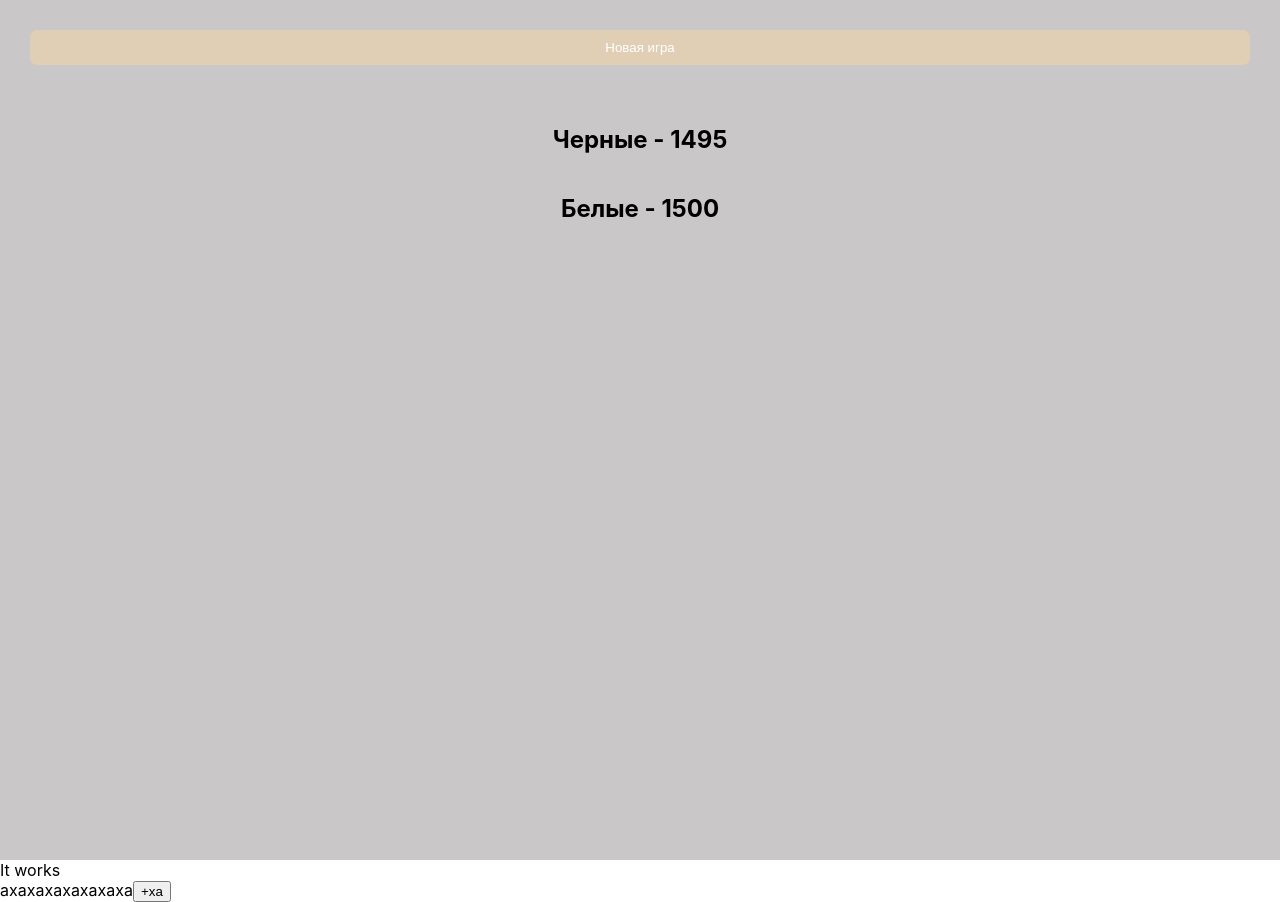
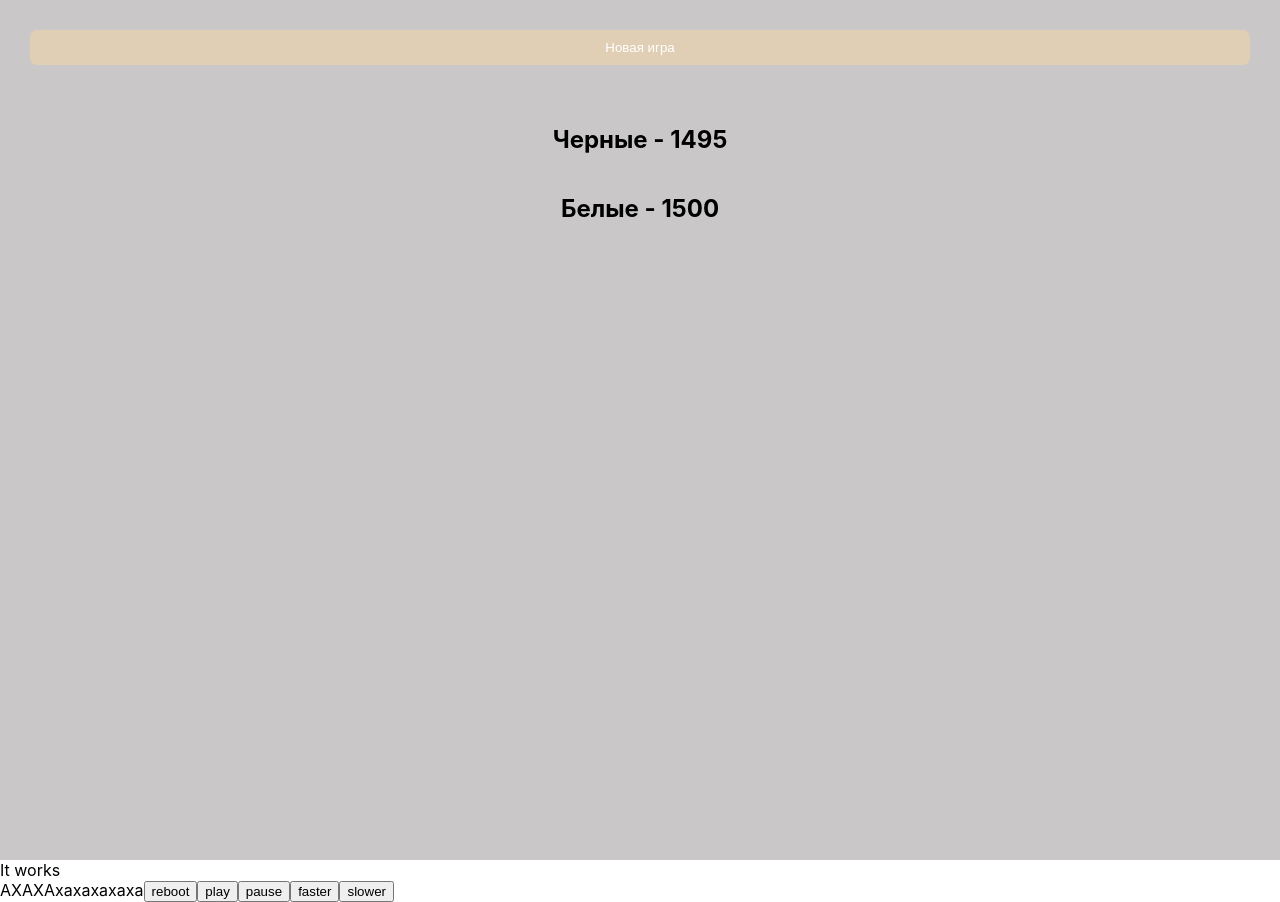
Before and after one commit to nkkpao/matden, a React (Create React App) app: page / in a window 1280 px wide. Built offline with nearby package versions, Linux system fonts and the light colour scheme.

Commit message:
Update AxaxaComponent.jsx

```diff
--- a/src/components/AxaxaComponent.jsx
+++ b/src/components/AxaxaComponent.jsx
@@ -1,30 +1,57 @@
 import React, { useState, useEffect, useRef } from "react";
 
 export const AxaxaComponent = () => {
-  const [axa, setAxa] = useState("axaxa");
+  const initialAxaxaState = "AXAXA";
+  const initialIntervalState = 1000;
+  let addedString = "xa";
+
+  const [axa, setAxa] = useState(initialAxaxaState);
+  const [intervalTime, setIntervalTime] = useState(initialIntervalState);
 
   const timer = useRef(null);
 
   useEffect(() => {
-    startTimer();
+    handlePlay();
   });
 
-  function startTimer() {
+  function plusHa() {
+    setAxa((axa) => (axa += addedString));
+  }
+
+  function handlePlay() {
     if (timer.current) {
       clearInterval(timer.current);
     }
     const callback = plusHa;
-    timer.current = setInterval(callback, 1000);
+    timer.current = setInterval(callback, intervalTime);
   }
 
-  function plusHa() {
-    setAxa((axa) => (axa += "xa"));
+  function handlePause() {
+    clearInterval(timer.current);
+  }
+
+  function handleReboot() {
+    setAxa((axa) => (axa = initialAxaxaState));
+  }
+
+  function handleSlower() {
+    setIntervalTime((interval) => (interval *= 2));
+    handlePlay();
+  }
+
+  function handleFaster() {
+    setIntervalTime((interval) => (interval /= 2));
+    handlePlay();
   }
 
   return (
     <div className="axaxa">
       <span>{axa}</span>
-      <button onClick={plusHa}>+xa</button>
+      <button onClick={handleReboot}>reboot</button>
+      <button onClick={handlePlay}>play</button>
+      <button onClick={handlePause}>pause</button>
+      <button onClick={handleFaster}>faster</button>
+      <button onClick={handleSlower}>slower</button>
     </div>
   );
 };
```
